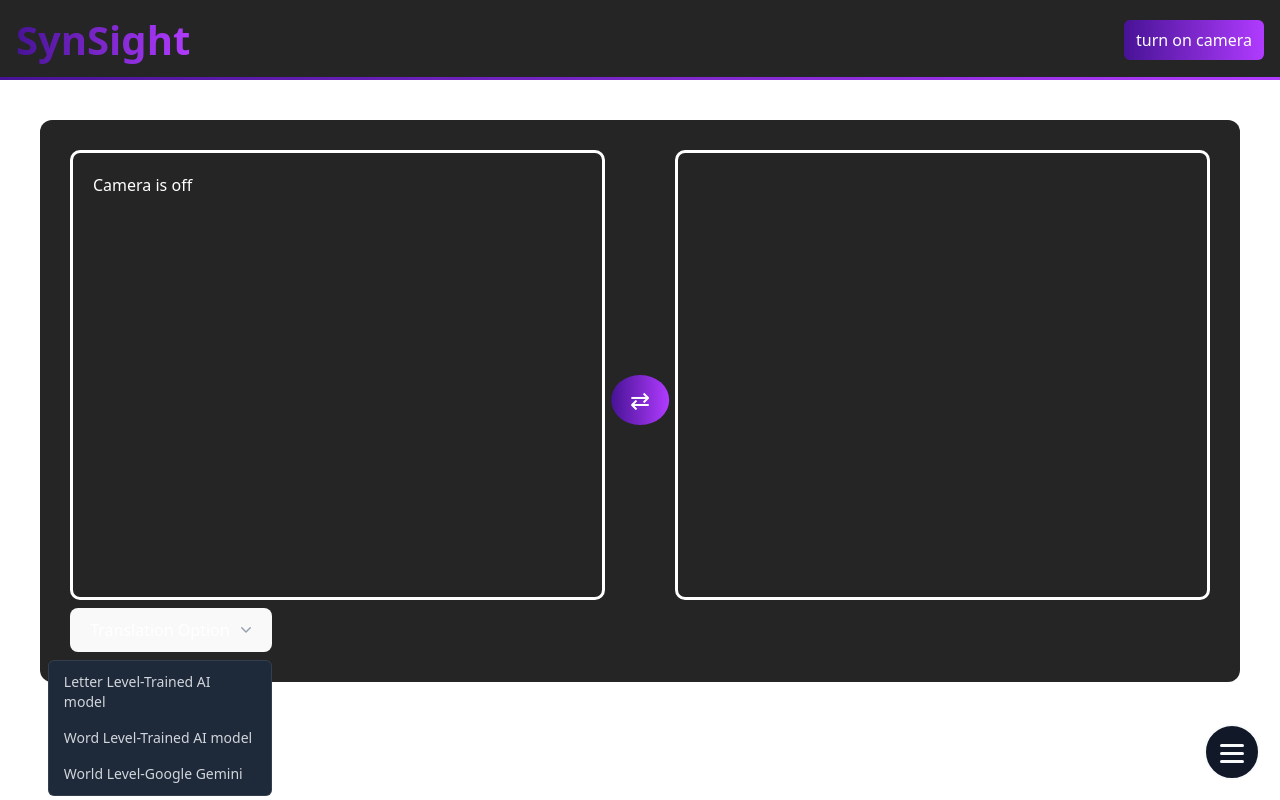
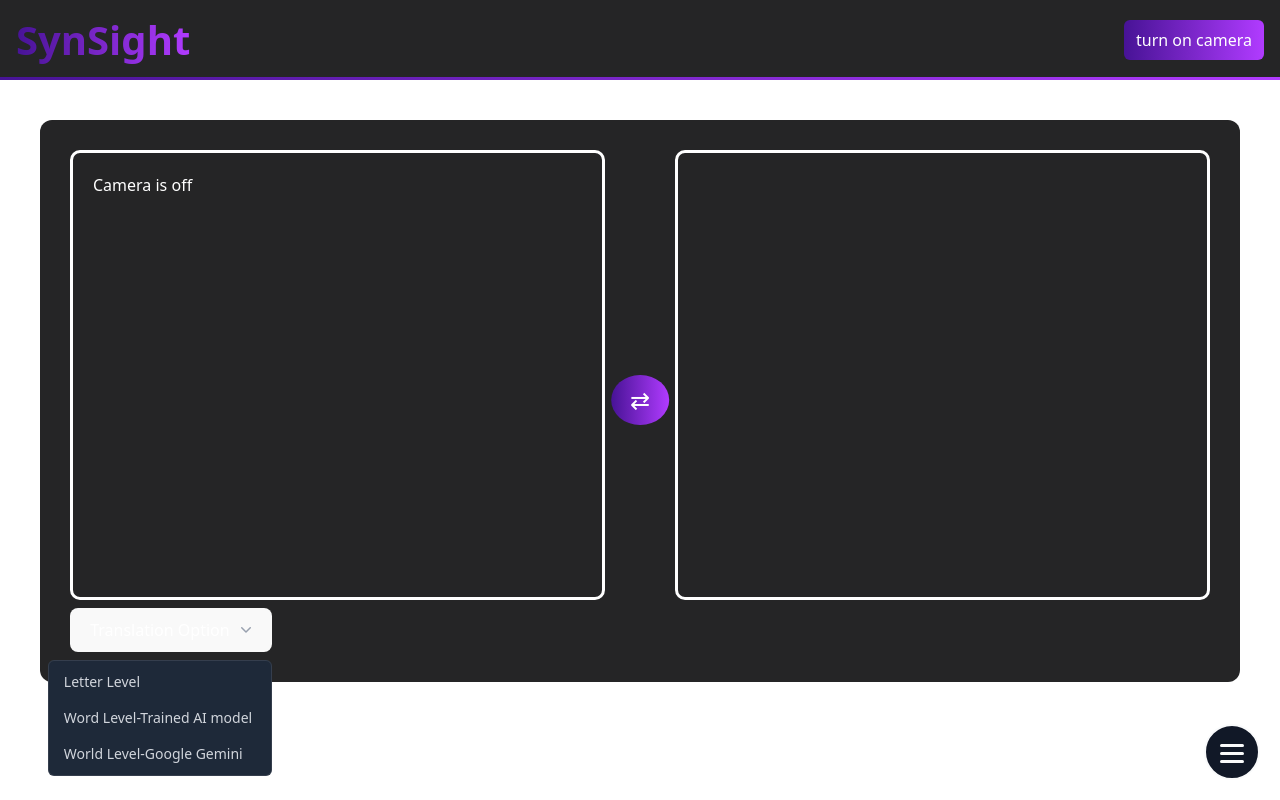
Before and after one commit to AlexTran01/ASL_English_translator_frontend, a React (Vite) app: page / in a window 1280 px wide. Both pictures are taken after a click on the button "Translation Option". Built offline with nearby package versions, Linux system fonts and the light colour scheme.

Commit message:
alex change

```diff
--- a/src/components/Demo.jsx
+++ b/src/components/Demo.jsx
@@ -11,7 +11,7 @@ export default function Demo(props){
        <img
         src={fgImage}
         alt="foreground"
-        className="absolute top-1/2 left-1/2 -translate-x-1/2 -translate-y-56"
+        className="absolute top-1/2 left-1/2 -translate-x-1/2 -translate-y-62"
         style={{ transform: ' scale(1.45)' }}
       />
 
--- a/src/components/OptionDropdown.jsx
+++ b/src/components/OptionDropdown.jsx
@@ -4,7 +4,7 @@ import { ChevronDownIcon } from '@heroicons/react/20/solid'
 export default function Example({selected,setSelected}) {
 
   return (
-    <Menu as="div" className="relative inline-block mt-2 justify-end">
+    <Menu as="div" className="relative inline-block mt-2 ">
       <MenuButton className="inline-flex w-full justify-center gap-x-1.5 rounded-md bg-white/10 px-3 py-2 text-sm font-semibold text-white inset-ring-1 inset-ring-white/5 hover:bg-white/20">
         {selected}
         <ChevronDownIcon aria-hidden="true" className="-mr-1 size-5 text-gray-400" />
@@ -20,7 +20,7 @@ export default function Example({selected,setSelected}) {
               className="cursor-pointer block px-4 py-2 text-sm text-gray-300 data-focus:bg-white/5 data-focus:text-white data-focus:outline-hidden"
               onClick={()=> setSelected("Letter Level-Trained AI model")}
             >
-              Letter Level-Trained AI model
+              Letter Level
             </div>
           </MenuItem>
           <MenuItem>
```
Also changed, not shown: src/App.tsx (+2 -36 lines).
